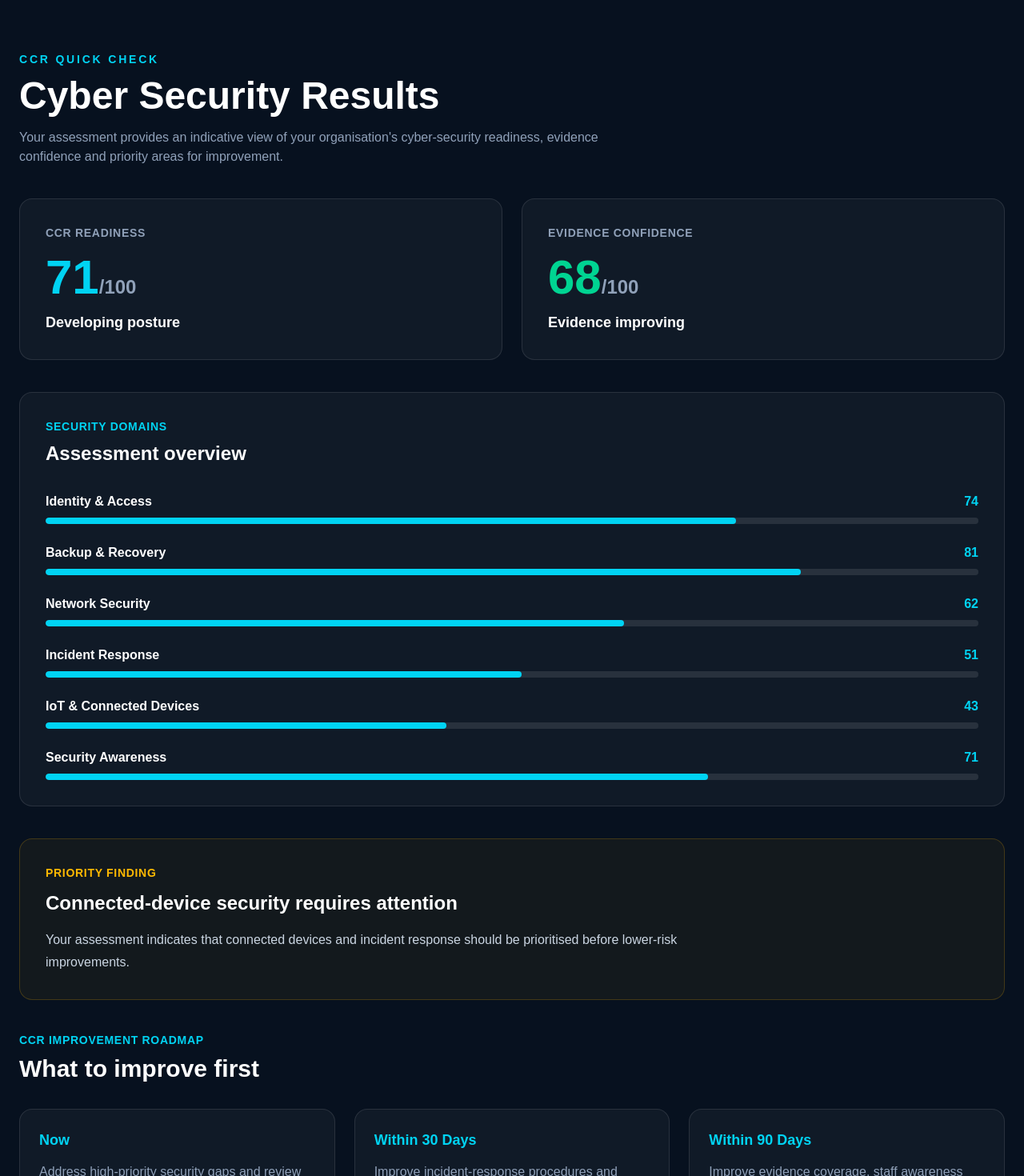
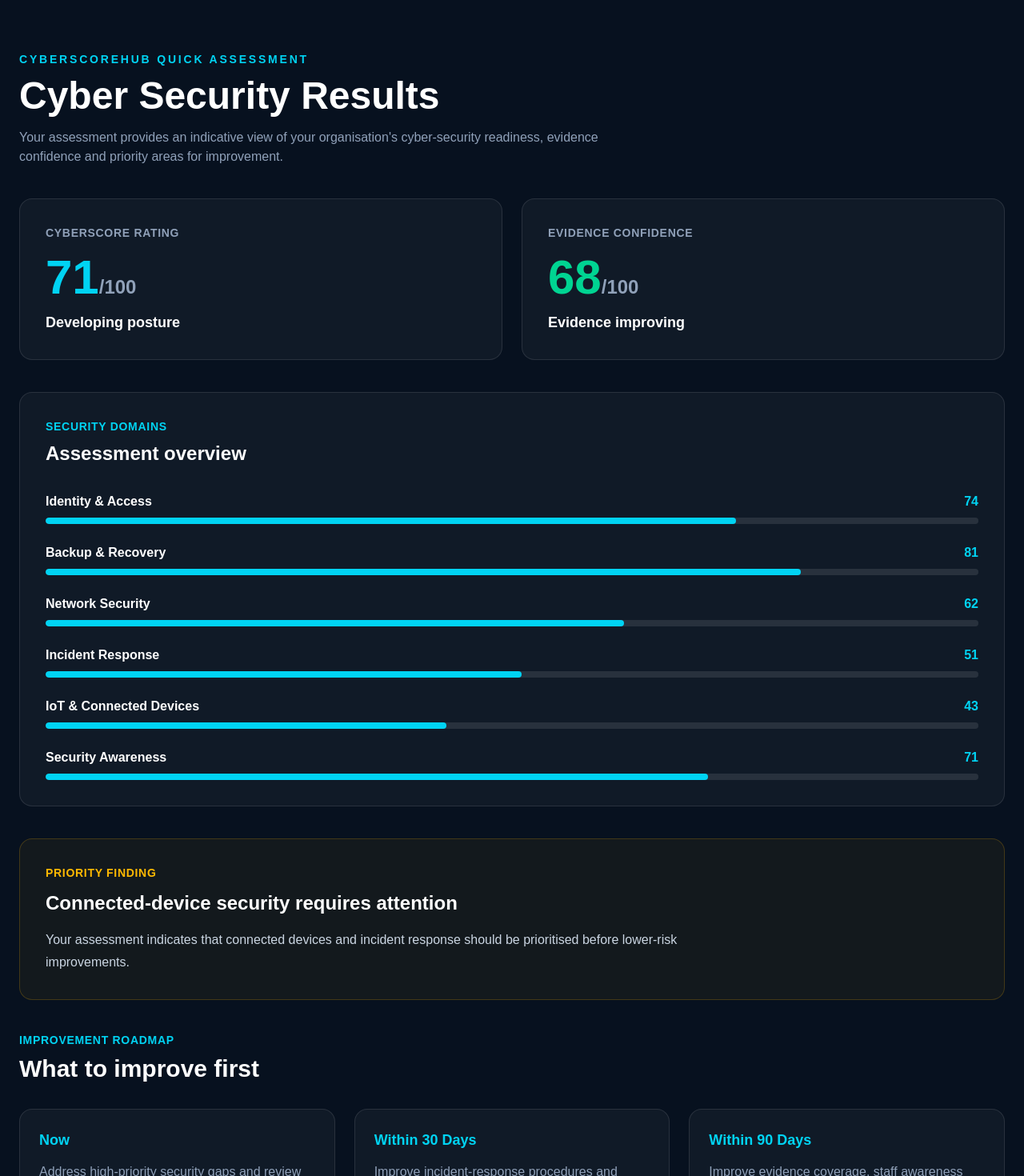
Before and after one commit to DrMesutInan-SFHEA/cyberscorehub, a Next.js app: page /results in a window 1280 px wide. Shown: the top 1470 px of the page at 80% size. Built offline with nearby package versions, Linux system fonts and the light colour scheme.

Commit message:
Complete CyberScoreHub assessment rebrand

```diff
--- a/src/app/assessment/full/page.tsx
+++ b/src/app/assessment/full/page.tsx
@@ -3,7 +3,7 @@ export default function FullAssessmentPage() {
     <main className="min-h-screen bg-[#07111f] text-white">
       <div className="mx-auto max-w-5xl px-6 py-16">
         <div className="text-sm font-bold uppercase tracking-[0.2em] text-cyan-400">
-          CCR Full Assessment
+        CyberScoreHub Full Assessment
         </div>
 
         <h1 className="mt-3 text-4xl font-black">
--- a/src/app/methodology/page.tsx
+++ b/src/app/methodology/page.tsx
@@ -4,7 +4,7 @@ import type { Metadata } from "next";
 export const metadata: Metadata = {
   title: "Methodology",
   description:
-    "Understand how CCR assesses cyber-security readiness, evidence confidence, exposure, security domains, findings and improvement priorities.",
+    "Understand how CyberScoreHub assesses cyber-security readiness, evidence confidence, exposure, security domains, findings and improvement priorities.",
 };
 ``
 const domains = [
@@ -146,7 +146,7 @@ export default function MethodologyPage() {
           <MetricCard
             label="CyberScore Rating"
             value="0-100"
-            text="An indicative measure of assessed control readiness across applicable CCR security domains."
+            text="An indicative measure of assessed control readiness across applicable security domains."
           />
 
           <MetricCard
@@ -193,7 +193,7 @@ export default function MethodologyPage() {
 
           <p className="mt-5 max-w-3xl leading-8 text-slate-400">
             The Quick Check currently organises assessment controls across
-            ten CCR security domains covering traditional business IT,
+            ten security domains covering traditional business IT,
             people, recovery and connected technology.
           </p>
 
@@ -225,11 +225,11 @@ export default function MethodologyPage() {
 
         <section className="mt-24 grid gap-6 lg:grid-cols-2">
           <InfoPanel
-            eyebrow="CCR Readiness"
+           eyebrow="CyberScore Rating"
             title="Control readiness and evidence are deliberately separated."
           >
             <p>
-              CCR Readiness represents assessed implementation of applicable
+              CyberScore Rating represents assessed implementation of applicable
               controls. Evidence Confidence is reported independently because
               an organisation may report strong controls while having limited
               supporting evidence available.
--- a/src/app/results/page.tsx
+++ b/src/app/results/page.tsx
@@ -5,7 +5,7 @@ export default function ResultsPage() {
 
         <div className="mb-10">
           <div className="text-sm font-bold uppercase tracking-[0.2em] text-cyan-400">
-            CCR Quick Check
+            CyberScoreHub Quick Assessment
           </div>
 
           <h1 className="mt-3 text-4xl font-black md:text-5xl">
@@ -23,7 +23,7 @@ export default function ResultsPage() {
 
           <div className="rounded-2xl border border-white/10 bg-white/[0.04] p-8">
             <div className="text-sm font-bold uppercase tracking-wider text-slate-400">
-              CCR Readiness
+             CyberScore Rating
             </div>
 
             <div className="mt-4 text-6xl font-black text-cyan-400">
@@ -96,7 +96,7 @@ export default function ResultsPage() {
         <div className="mt-10">
 
           <div className="text-sm font-bold uppercase tracking-wider text-cyan-400">
-            CCR Improvement Roadmap
+           Improvement Roadmap
           </div>
 
           <h2 className="mt-2 text-3xl font-bold">
```
